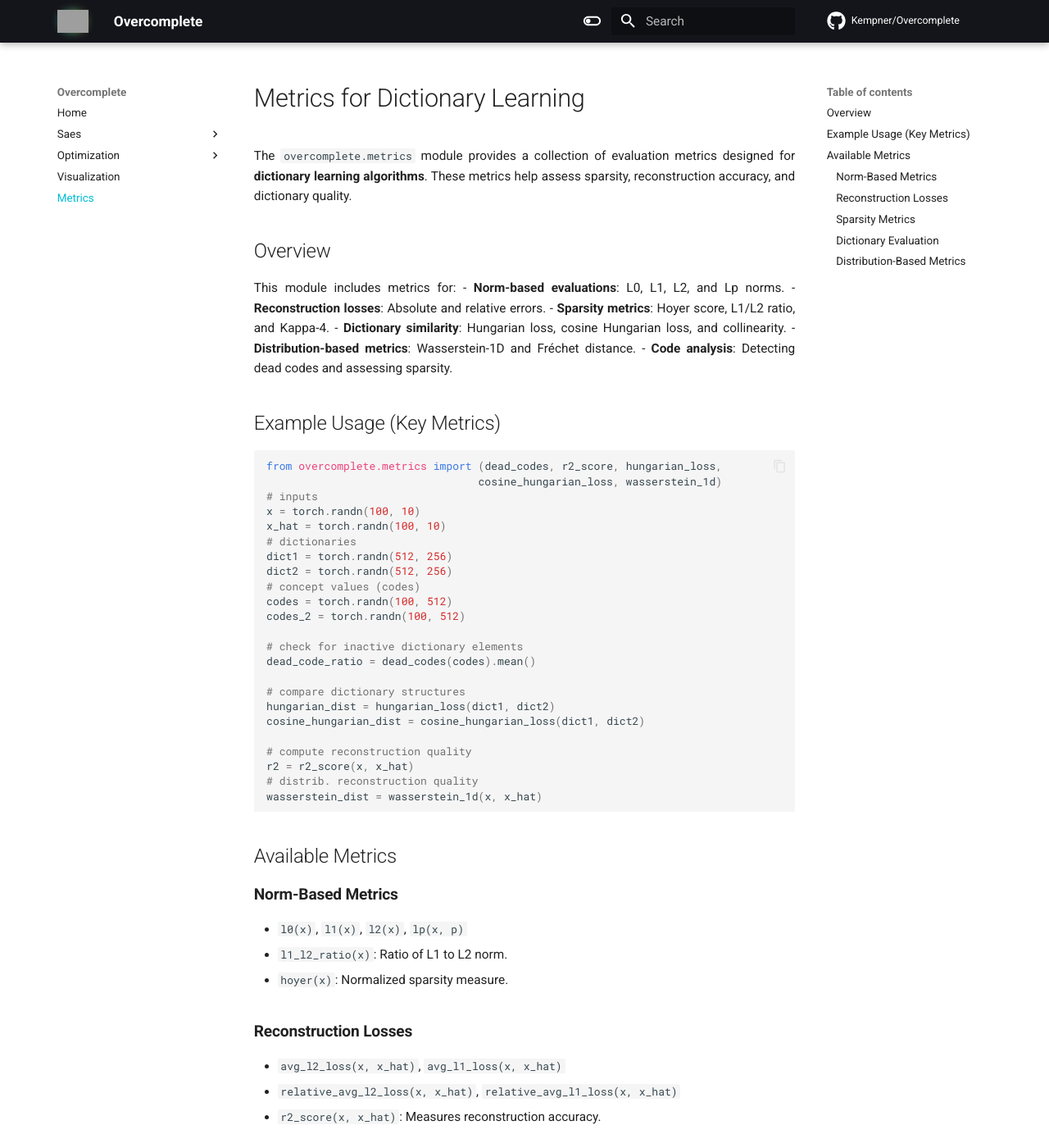
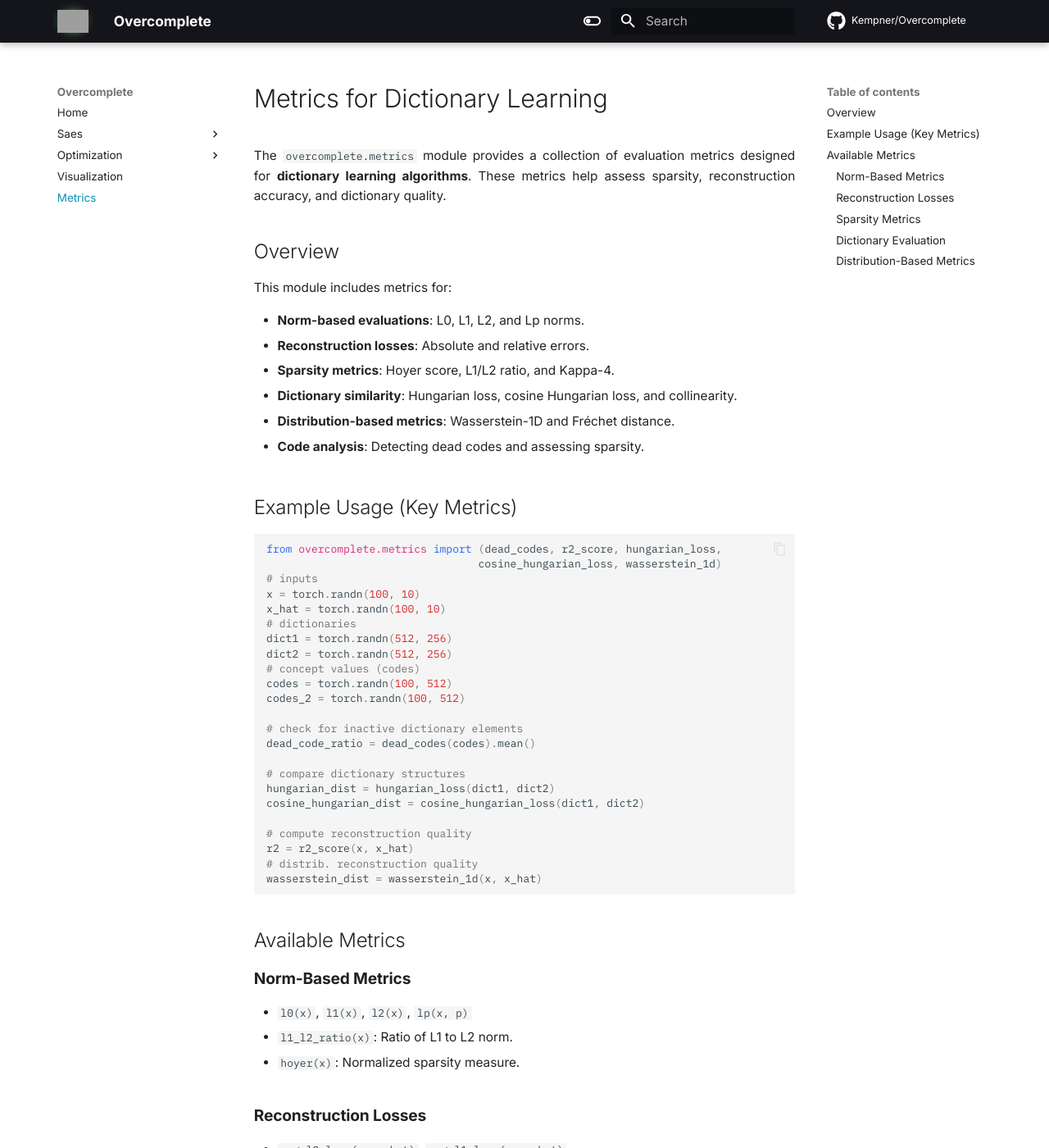
Before and after one commit to KempnerInstitute/overcomplete, an MkDocs documentation site: the page built from docs/metrics.md, in a window 1280 px wide and 1400 px high. Shown: the whole window at 82% size. Built offline with MkDocs 1.6.1 and Material for MkDocs 9.7.7, drawn with Linux system fonts in a browser that asks for light colours; comment, search, counter and statistics services are not loaded; grey boxes are pictures that could not be loaded.

```diff
--- a/docs/css/extra.css
+++ b/docs/css/extra.css
@@ -1,16 +1,36 @@
+@import url('https://fonts.googleapis.com/css2?family=Inter:ital,opsz,wght@0,14..32,100..900;1,14..32,100..900&display=swap');
+@import url('https://fonts.googleapis.com/css2?family=IBM+Plex+Mono:ital,wght@0,100;0,200;0,300;0,400;0,500;0,600;0,700;1,100;1,200;1,300;1,400;1,500;1,600;1,700&display=swap');
+
 :root {
     --primary: #fa0;
     --dark: #313131;
 
     /* mainly for code highlighting */
-    --synthax-blue: #3b78e7;
-    --synthax-red: #ec407a;
+    --synthax-blue: #2563EB;
+    --synthax-red: #DB2777;
     font-size: 120%;
+
+    --font-inter: 'Inter', 'Inter Fallback';
+    --font-sans: var(--font-inter), system-ui;
+    --default-font-family: var(--font-sans);
+    --md-text-font-family: var(--font-sans) !important;
+    --md-text-font: var(--font-sans) !important;
+
+    --md-code-font-family: 'IBM Plex Mono', monospace !important;
+    --md-code-font: 'IBM Plex Mono', monospace !important;
+}
+
+html {
+    font-family: var(--default-font-family, ui-sans-serif, system-ui, sans-serif, "Apple Color Emoji", "Segoe UI Emoji", "Segoe UI Symbol", "Noto Color Emoji");
+}
+
+code {
+    font-family: var(--md-code-font-family, ui-monospace, SFMono-Regular, Consolas, "Liberation Mono", Menlo, Courier, monospace);
 }
 
 /* light theme */
 [data-md-color-scheme="default"] {
-    --primary: #00BCD4;
+    --primary: #0891B2;
 
     --md-typeset-a-color: var(--primary) !important;
     --md-primary-fg-color: var(--dark) !important;
@@ -22,7 +42,10 @@
 
 /* dark theme */
 [data-md-color-scheme="slate"] {
-    --primary: #00BCD4;
+    --primary: #67E8F9;
+
+    --synthax-blue: #38BDF8;
+    --synthax-red: #F472B6;
 
     --md-typeset-a-color: var(--primary) !important;
     --md-primary-fg-color: var(--dark) !important;
@@ -126,18 +149,21 @@ h4.numkdoc~ul:not(.footnote) {
 
 h4.numkdoc~ul li {
     margin-left: 0 !important;
-    border-radius: 5px;
-    opacity: 0.8;
+    border-radius: 2px;
+    opacity: 0.75;
     transition: all 0.25s ease;
 }
 
 h4.numkdoc~ul > li  {
-    background-color: rgba(0, 0, 0, 0.02);
-    padding: 5px;
+    background-color: rgba(0, 0, 0, 0.01);
+    padding: 10px;
+    margin: 3px;
+    border: dashed 1px rgba(226, 232, 240, 0.0);
 }
 
-h4.numkdoc~ul li:hover {
+h4.numkdoc~ul > li:hover {
     opacity: 1.0;
+    border: dashed 1px rgba(226, 232, 240, 1.0);
 }
 
 h4.numkdoc~ul li ul {
--- a/docs/metrics.md
+++ b/docs/metrics.md
@@ -4,6 +4,7 @@ The `overcomplete.metrics` module provides a collection of evaluation metrics de
 
 ## Overview
 This module includes metrics for:
+
 - **Norm-based evaluations**: L0, L1, L2, and Lp norms.
 - **Reconstruction losses**: Absolute and relative errors.
 - **Sparsity metrics**: Hoyer score, L1/L2 ratio, and Kappa-4.
--- a/mkdocs.yml
+++ b/mkdocs.yml
@@ -3,7 +3,7 @@ site_description: Overcomplete library documentation.
 site_author: Thomas Fel
 
 repo_name: "Kempner/Overcomplete"
-repo_url: https://github.com/KempnerInstitute/Overcomplete
+repo_url: https://github.com/KempnerInstitute/overcomplete
 
 theme:
   name: material
@@ -39,6 +39,7 @@ nav:
     - TopK: saes/topk.md
     - JumpReLU: saes/jumprelu.md
     - BatchTopK: saes/batchtopk.md
+    - Archetypal: saes/archetypal.md
   - Optimization:
     - NMF: optimization/nmf.md
     - Semi-NMF: optimization/seminmf.md
```
Also changed, not shown: README.md (+37 -7 lines), docs/index.md (+40 -10 lines), docs/saes/archetypal.md (added, +33 -0 lines).
